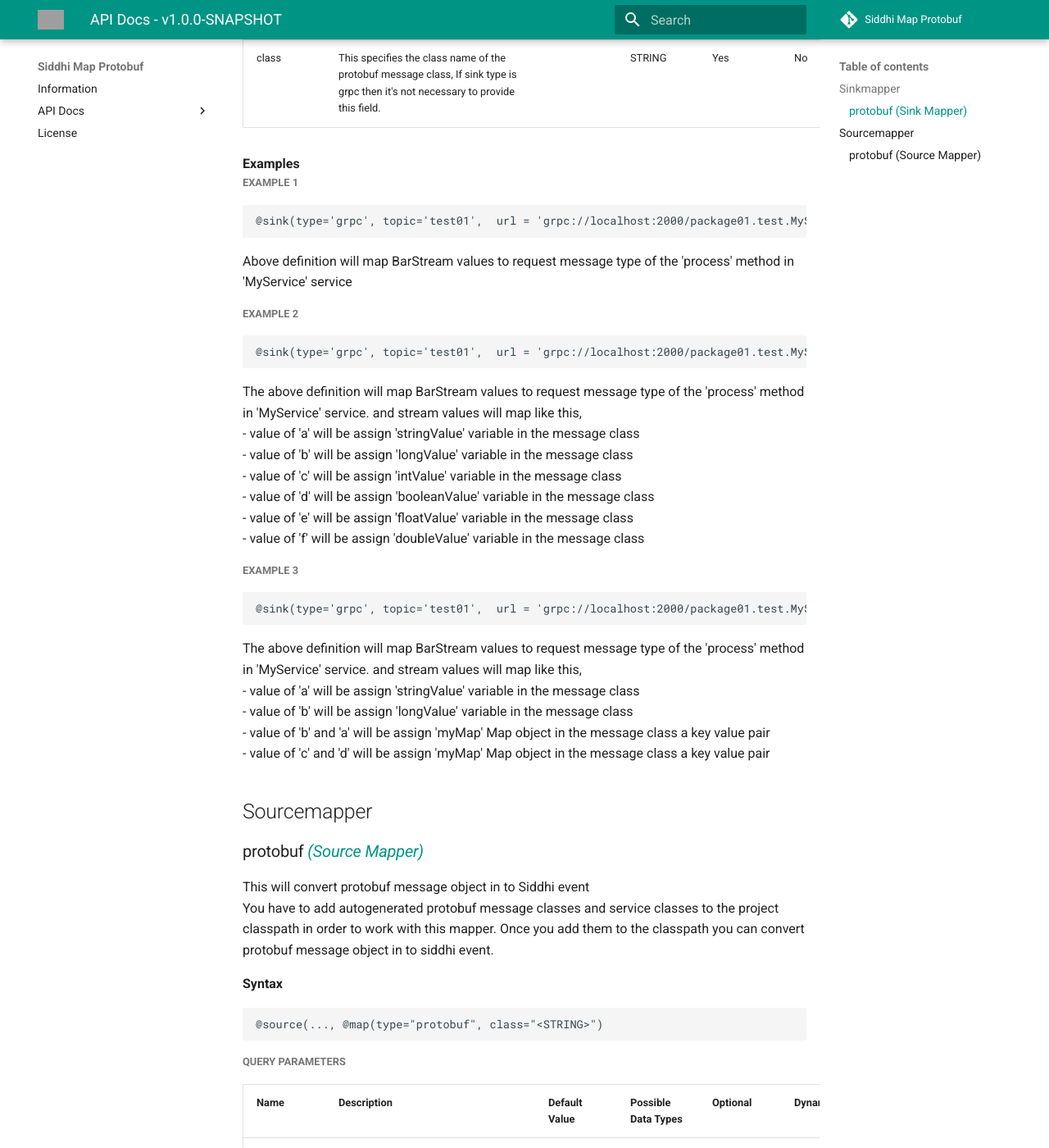
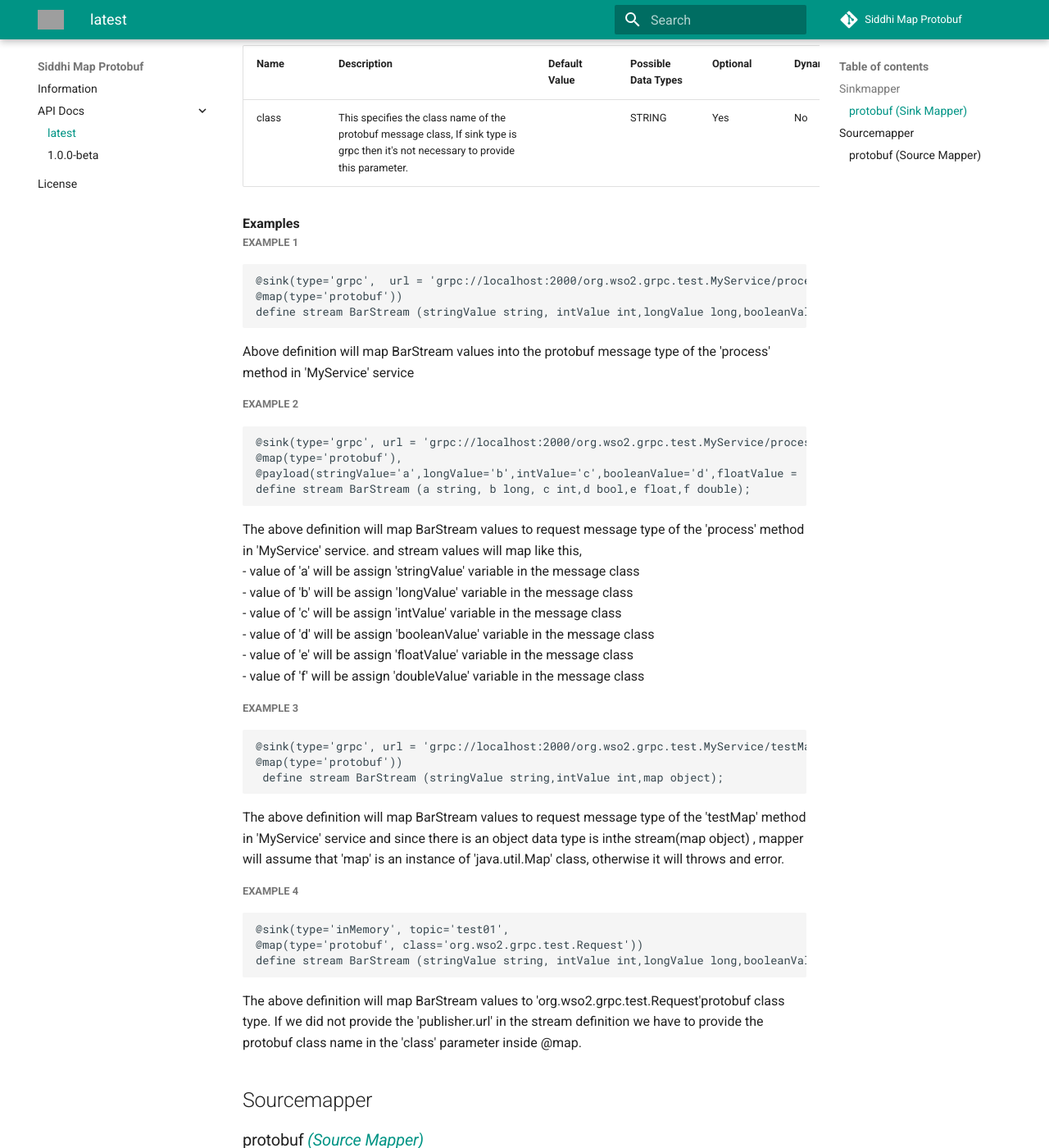
Before and after one commit to siddhi-io/siddhi-map-protobuf, an MkDocs documentation site: the page built from docs/api/latest.md, in a window 1280 px wide and 1400 px high, scrolled down 675 px. Shown: the whole window at 82% size. Built offline with MkDocs 1.6.1 and Material for MkDocs 9.7.7, drawn with Linux system fonts in a browser that asks for light colours; comment, search, counter and statistics services are not loaded; old or Windows-style settings are respelled for this version of MkDocs; some of the changed text lies outside the part shown; grey boxes are pictures that could not be loaded.

Commit message:
[WSO2-Release] [Release 1.0.0-beta] update documentation for release 1.0.0-beta

````diff
--- a/docs/api/latest.md
+++ b/docs/api/latest.md
@@ -1,12 +1,16 @@
-# API Docs - v1.0.0-SNAPSHOT
+# API Docs - v1.0.0-beta
+
+!!! Info "Tested Siddhi Core version: *<a target="_blank" href="http://siddhi.io/en/v5.1/docs/query-guide/">5.1.3</a>*"
+    It could also support other Siddhi Core minor versions.
 
 ## Sinkmapper
 
-### protobuf *<a target="_blank" href="http://siddhi.io/documentation/siddhi-5.x/query-guide-5.x/#sink-mapper">(Sink Mapper)</a>*
+### protobuf *<a target="_blank" href="http://siddhi.io/en/v5.1/docs/query-guide/#sink-mapper">(Sink Mapper)</a>*
+<p></p>
+<p style="word-wrap: break-word;margin: 0;">This output mapper allows you to convert Events to protobuf messages before publishing them. To work with this mapper you have to add auto-generated protobuf classes to the project classpath. When you use this output mapper, you can either define stream attributes as the same names as the protobuf message attributes or you can use custom mapping to map stream definition attributes with the protobuf attributes..Please find the sample proto definition [here](https://github.com/siddhi-io/siddhi-io/siddhi-map-protobuf/tree/master/component/src/main/resources/) </p>
+<p></p>
+<span id="syntax" class="md-typeset" style="display: block; font-weight: bold;">Syntax</span>
 
-<p style="word-wrap: break-word">This extension is an Event to Protobuf Message Object.<br>You have to add autogenerated protobuf message classes and service classes to the project classpath in order to work with this mapper. Once you add them to the classpath you can convert Siddhi Event objects to protobuf message object.<br>If you named your stream values as same as the protobuf message definition (in same order) this mapper will automatically convert Siddhi Event to protobuf message type, Otherwise you have to use @payload to map your stream values with protobuf message object.  You can even use protobuf Maps with this mapper, In order to use Maps you should use @payload to map key and value, or you can use  HashMap and LinkedHashMap and TreeMap objects and directly.    </p>
-
-<span id="syntax" class="md-typeset" style="display: block; font-weight: bold;">Syntax</span>
 ```
 @sink(..., @map(type="protobuf", class="<STRING>")
 ```
@@ -23,7 +27,7 @@
     </tr>
     <tr>
         <td style="vertical-align: top">class</td>
-        <td style="vertical-align: top; word-wrap: break-word">This specifies the class name of the protobuf message class, If sink type is grpc then it's not necessary to provide this field.</td>
+        <td style="vertical-align: top; word-wrap: break-word"><p style="word-wrap: break-word;margin: 0;">This specifies the class name of the protobuf message class, If sink type is grpc then it's not necessary to provide this parameter.</p></td>
         <td style="vertical-align: top"> </td>
         <td style="vertical-align: top">STRING</td>
         <td style="vertical-align: top">Yes</td>
@@ -34,29 +38,49 @@
 <span id="examples" class="md-typeset" style="display: block; font-weight: bold;">Examples</span>
 <span id="example-1" class="md-typeset" style="display: block; color: rgba(0, 0, 0, 0.54); font-size: 12.8px; font-weight: bold;">EXAMPLE 1</span>
 ```
-@sink(type='grpc', topic='test01',  url = 'grpc://localhost:2000/package01.test.MyService/process@map(type='protobuf'))define stream BarStream (stringValue string, intValue int,longValue long,booleanValue bool,floatValue float,doubleValue double)
+@sink(type='grpc',  url = 'grpc://localhost:2000/org.wso2.grpc.test.MyService/process
+@map(type='protobuf'))
+define stream BarStream (stringValue string, intValue int,longValue long,booleanValue bool,floatValue float,doubleValue double)
 ```
-<p style="word-wrap: break-word">Above definition will map BarStream values to request message type of the  'process' method in 'MyService' service</p>
-
+<p></p>
+<p style="word-wrap: break-word;margin: 0;">Above definition will map BarStream values into the protobuf message type of the 'process' method in 'MyService' service</p>
+<p></p>
 <span id="example-2" class="md-typeset" style="display: block; color: rgba(0, 0, 0, 0.54); font-size: 12.8px; font-weight: bold;">EXAMPLE 2</span>
 ```
-@sink(type='grpc', topic='test01',  url = 'grpc://localhost:2000/package01.test.MyService/process@map(type='protobuf'),@payload(stringValue='a',longValue='b',intValue='c',booleanValue='d',floatValue = 'e', doubleValue  = 'f')))define stream BarStream (a string, b long, c int,d bool,e float,f double);
+@sink(type='grpc', url = 'grpc://localhost:2000/org.wso2.grpc.test.MyService/process
+@map(type='protobuf'),
+@payload(stringValue='a',longValue='b',intValue='c',booleanValue='d',floatValue = 'e', doubleValue  = 'f')))
+define stream BarStream (a string, b long, c int,d bool,e float,f double);
 ```
-<p style="word-wrap: break-word">The above definition will map BarStream values to request message type of the 'process' method in 'MyService' service. and stream values will map like this, <br>- value of 'a' will be assign 'stringValue' variable in the message class <br>- value of 'b' will be assign 'longValue' variable in the message class <br>- value of 'c' will be assign 'intValue' variable in the message class <br>- value of 'd' will be assign 'booleanValue' variable in the message class <br>- value of 'e' will be assign 'floatValue' variable in the message class <br>- value of 'f' will be assign 'doubleValue' variable in the message class <br></p>
-
+<p></p>
+<p style="word-wrap: break-word;margin: 0;">The above definition will map BarStream values to request message type of the 'process' method in 'MyService' service. and stream values will map like this, <br>- value of 'a' will be assign 'stringValue' variable in the message class <br>- value of 'b' will be assign 'longValue' variable in the message class <br>- value of 'c' will be assign 'intValue' variable in the message class <br>- value of 'd' will be assign 'booleanValue' variable in the message class <br>- value of 'e' will be assign 'floatValue' variable in the message class <br>- value of 'f' will be assign 'doubleValue' variable in the message class <br></p>
+<p></p>
 <span id="example-3" class="md-typeset" style="display: block; color: rgba(0, 0, 0, 0.54); font-size: 12.8px; font-weight: bold;">EXAMPLE 3</span>
 ```
-@sink(type='grpc', topic='test01',  url = 'grpc://localhost:2000/package01.test.MyService/testMap'@map(type='protobuf',@payload(stringValue='a',intValue='b', myMap='`{{b}}:{{a}}`,`{{c}}:{{d}}`'))) define stream BarStream (a string,b int,c int, d string);
+@sink(type='grpc', url = 'grpc://localhost:2000/org.wso2.grpc.test.MyService/testMap'
+@map(type='protobuf'))
+ define stream BarStream (stringValue string,intValue int,map object);
 ```
-<p style="word-wrap: break-word">The above definition will map BarStream values to request message type of the 'process' method in 'MyService' service. and stream values will map like this, <br>- value of 'a' will be assign 'stringValue' variable in the message class <br>- value of 'b' will be assign 'longValue' variable in the message class <br>- value of 'b' and 'a' will be assign 'myMap' Map object in the message class a key value pair <br>- value of 'c' and 'd' will be assign 'myMap' Map object in the message class a key value pair <br></p>
-
+<p></p>
+<p style="word-wrap: break-word;margin: 0;">The above definition will map BarStream values to request message type of the 'testMap' method in 'MyService' service and since there is an object data type is inthe stream(map object) , mapper will assume that 'map' is an instance of  'java.util.Map' class, otherwise it will throws and error. <br></p>
+<p></p>
+<span id="example-4" class="md-typeset" style="display: block; color: rgba(0, 0, 0, 0.54); font-size: 12.8px; font-weight: bold;">EXAMPLE 4</span>
+```
+@sink(type='inMemory', topic='test01',
+@map(type='protobuf', class='org.wso2.grpc.test.Request'))
+define stream BarStream (stringValue string, intValue int,longValue long,booleanValue bool,floatValue float,doubleValue double);
+```
+<p></p>
+<p style="word-wrap: break-word;margin: 0;">The above definition will map BarStream values to 'org.wso2.grpc.test.Request'protobuf class type. If we did not provide the 'publisher.url' in the stream definition we have to provide the protobuf class name in the 'class' parameter inside @map.</p>
+<p></p>
 ## Sourcemapper
 
-### protobuf *<a target="_blank" href="http://siddhi.io/documentation/siddhi-5.x/query-guide-5.x/#source-mapper">(Source Mapper)</a>*
+### protobuf *<a target="_blank" href="http://siddhi.io/en/v5.1/docs/query-guide/#source-mapper">(Source Mapper)</a>*
+<p></p>
+<p style="word-wrap: break-word;margin: 0;">This input mapper allows you to convert protobuf messages into Events. To work with this input mapper you have to add auto-generated protobuf classes to the project classpath. When you use this input mapper, you can either define stream attributes as the same names as the protobuf message attributes or you can use custom mapping to map stream definition attributes with the protobuf attributes..Please find the sample proto definition [here](https://github.com/siddhi-io/siddhi-io/siddhi-map-protobuf/tree/master/component/src/main/resources/) </p>
+<p></p>
+<span id="syntax" class="md-typeset" style="display: block; font-weight: bold;">Syntax</span>
 
-<p style="word-wrap: break-word">This will convert protobuf message object in to Siddhi event <br>You have to add autogenerated protobuf message classes and service classes to the project classpath in order to work with this mapper. Once you add them to the classpath you can convert protobuf message object in to siddhi event.<br></p>
-
-<span id="syntax" class="md-typeset" style="display: block; font-weight: bold;">Syntax</span>
 ```
 @source(..., @map(type="protobuf", class="<STRING>")
 ```
@@ -73,7 +97,7 @@
     </tr>
     <tr>
         <td style="vertical-align: top">class</td>
-        <td style="vertical-align: top; word-wrap: break-word">This specifies the class name of the protobuf message class, If sink type is grpc then it's not necessary to provide this field.</td>
+        <td style="vertical-align: top; word-wrap: break-word"><p style="word-wrap: break-word;margin: 0;">This specifies the class name of the protobuf message class, If sink type is grpc then it's not necessary to provide this field.</p></td>
         <td style="vertical-align: top"> </td>
         <td style="vertical-align: top">STRING</td>
         <td style="vertical-align: top">Yes</td>
@@ -84,6 +108,37 @@
 <span id="examples" class="md-typeset" style="display: block; font-weight: bold;">Examples</span>
 <span id="example-1" class="md-typeset" style="display: block; color: rgba(0, 0, 0, 0.54); font-size: 12.8px; font-weight: bold;">EXAMPLE 1</span>
 ```
+source(type='grpc', receiver.url = 'grpc://localhost: 2000/org.wso2.grpc.test.MyService/process',
+@map(type='protobuf')) define stream FooStream (stringValue string, intValue int,longValue long,booleanValue bool,floatValue float,doubleValue double);
+```
+<p></p>
+<p style="word-wrap: break-word;margin: 0;">Above definition will convert the protobuf messages that are received to this source into siddhi events.</p>
+<p></p>
+<span id="example-2" class="md-typeset" style="display: block; color: rgba(0, 0, 0, 0.54); font-size: 12.8px; font-weight: bold;">EXAMPLE 2</span>
+```
+source(type='grpc', receiver.url = 'grpc://localhost: 2000/org.wso2.grpc.test.MyService/process',
+@map(type='protobuf', @attributes(a = 'stringValue', b = 'intValue', c = 'longValue',d = 'booleanValue',' e = floatValue', f ='doubleValue')))
+define stream FooStream (a string ,c long,b int, d bool,e float,f double);
+```
+<p></p>
+<p style="word-wrap: break-word;margin: 0;">Above definition will convert the protobuf messages that are received to this source into siddhi events. since there's a mapping available for the stream, protobuf message object will be map like this, <br>-'stringValue' of the protobuf message will be assign to the 'a' attribute of the stream <br>- 'intValue' of the protobuf message will be assign to the 'b' attribute of the stream <br>- 'longValue' of the protobuf message will be assign to the 'c' attribute of the stream <br>- 'booleanValue' of the protobuf message will be assign to the 'd' attribute of the stream <br>- 'floatValue' of the protobuf message will be assign to the 'e' attribute of the stream <br>- 'doubleValue' of the protobuf message will be assign to the 'f' attribute of the stream <br></p>
+<p></p>
+<span id="example-3" class="md-typeset" style="display: block; color: rgba(0, 0, 0, 0.54); font-size: 12.8px; font-weight: bold;">EXAMPLE 3</span>
+```
+source(type='grpc', receiver.url = 'grpc://localhost: 2000/org.wso2.grpc.test.MyService/testMap',
+@map(type='protobuf'))
+define stream FooStream (stringValue string ,intValue int,map object);
+```
+<p></p>
+<p style="word-wrap: break-word;margin: 0;">Above definition will convert the protobuf messages that are received to this source into siddhi events. since there's an object type attribute available in the stream (map object), mapper will assume that object is an instance of 'java.util.Map' class. otherwise mapper will throws an exception</p>
+<p></p>
+<span id="example-4" class="md-typeset" style="display: block; color: rgba(0, 0, 0, 0.54); font-size: 12.8px; font-weight: bold;">EXAMPLE 4</span>
+```
+@source(type='inMemory', topic='test01',
+@map(type='protobuf', class='org.wso2.grpc.test.Request'))
+define stream FooStream (stringValue string, intValue int,longValue long,booleanValue bool,floatValue float,doubleValue double);
 
 ```
-<p style="word-wrap: break-word"> </p>
+<p></p>
+<p style="word-wrap: break-word;margin: 0;">The above definition will convert the 'org.wso2.grpc.test.Request' type protobuf messages into siddhi events. If we did not provide the 'receiver.url' in the stream definition we have to provide the protobuf class name in the 'class' parameter inside @map.</p>
+<p></p>
--- a/mkdocs.yml
+++ b/mkdocs.yml
@@ -2,7 +2,7 @@
 site_description: Siddhi Map Protobuf Extension
 repo_name: Siddhi Map Protobuf
 repo_url: https://github.com/siddhi-io/siddhi-map-protobuf/
-edit_uri:
+edit_uri: null
 copyright: Siddhi - Documentation
 theme:
   name: material
@@ -12,26 +12,29 @@
     primary: teal
     accent: teal
 extra_css:
-  - assets/stylesheets/extra.css
+- assets/stylesheets/extra.css
 extra_javascript:
-  - assets/javascripts/extra.js
+- assets/javascripts/extra.js
 extra:
   social:
-    - type: github
-      link: https://github.com/siddhi-io/siddhi
-    - type: medium
-      link: https://medium.com/siddhi-io
-    - type: twitter
-      link: https://twitter.com/siddhi_io
-    - type: linkedin
-      link: https://www.linkedin.com/groups/13553064
+  - type: github
+    link: https://github.com/siddhi-io/siddhi
+  - type: medium
+    link: https://medium.com/siddhi-io
+  - type: twitter
+    link: https://twitter.com/siddhi_io
+  - type: linkedin
+    link: https://www.linkedin.com/groups/13553064
 google_analytics:
-  - UA-103065-28
-  - auto
+- UA-103065-28
+- auto
 markdown_extensions:
-  - markdown.extensions.admonition
+- markdown.extensions.admonition
 pages:
-  - Information: index.md
-  - API Docs:
-      - 1.0.0-SNAPSHOT: api/1.0.0-SNAPSHOT.md
-  - License: license.md
+- Information: index.md
+- API Docs:
+  - latest: api/latest.md
+  - 1.0.0-beta: api/1.0.0-beta.md
+  - ? ''
+    : api/.md
+- License: license.md
````
Also changed, not shown: README.md (+4 -4 lines), docs/api/1.0.0-beta.md (renamed from docs/api/1.0.0-SNAPSHOT.md, +1 -1 lines), docs/index.md (+42 -0 lines).
